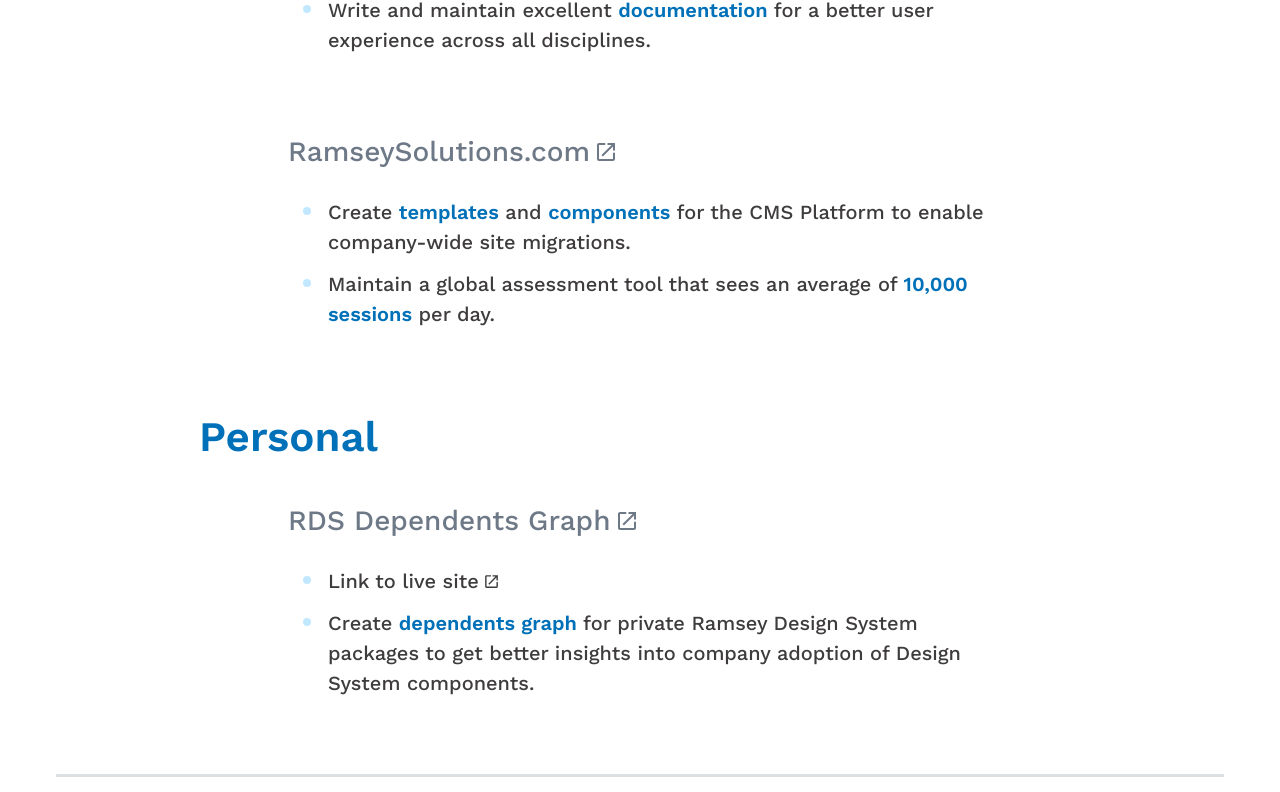
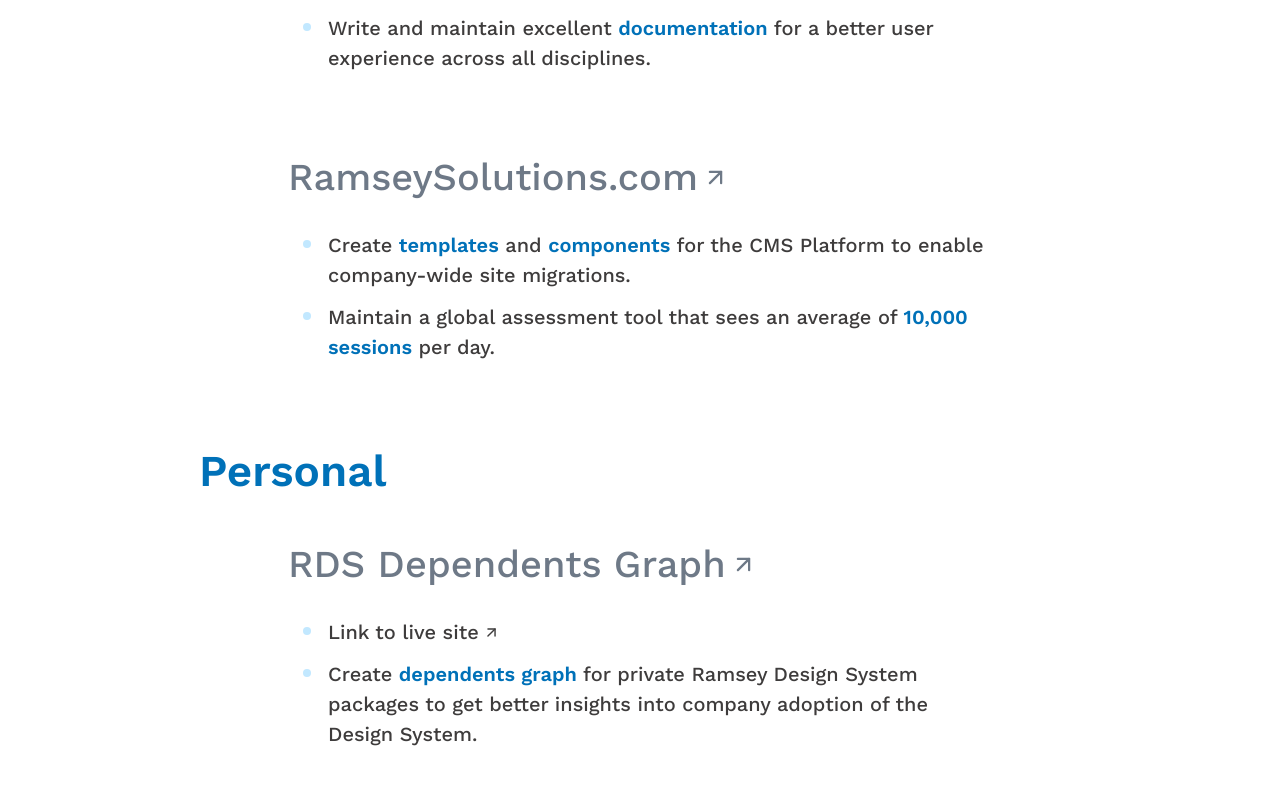
Before and after one commit to jeffreymcfarland/jeffrey-website, a Next.js app: page /work in a window 1280 px wide. Shown: the part 568-1360 px from the top of the page. Built offline with nearby package versions, Linux system fonts and the light colour scheme.

Commit message:
clean up

```diff
--- a/pages/about.js
+++ b/pages/about.js
@@ -31,7 +31,8 @@
             <Text element="span" color="alternate" weight="semibold">
               Design System
             </Text>{" "}
-            for the entire company and have a passion for front end development.
+            for the entire company. This recent project has helped me
+            consistently grow and learn in the front end development space.
           </Text>
           <Text>
             I previously worked on architecture, templates, and components for
--- a/pages/index.js
+++ b/pages/index.js
@@ -96,10 +96,6 @@
         <Grid.Item colSpan={{ sm: 8, md: 6 }} colStart={{ sm: 3, md: 4 }}>
           <div className={Styles.passionSection}>
             <Text size="lg" align="center">
-              User experiences, clean code and thoughtful documentation are a
-              few of my passions
-            </Text>
-            <Text size="lg" align="center">
               Currently working on a{" "}
               <Text
                 element="span"
@@ -109,7 +105,7 @@
               >
                 Design System
               </Text>{" "}
-              built in three different languages
+              supporting three different tech stacks and over 250 engineers.
             </Text>
           </div>
         </Grid.Item>
--- a/pages/work.js
+++ b/pages/work.js
@@ -5,7 +5,7 @@
 import List from "../components/list";
 import Text from "../components/text";
 import Icon from "../components/icon";
-import { IoMdOpen } from "react-icons/io";
+import { FiArrowUpRight } from "react-icons/fi";
 
 export default function Work() {
   return (
@@ -23,7 +23,7 @@
           </Heading>
         </Grid.Item>
         <Grid.Item colSpan={{ sm: 8 }} colStart={{ sm: 3 }}>
-          <Heading level={4} color="subtle">
+          <Heading level={3} color="subtle">
             Ramsey Design System
           </Heading>
           <List>
@@ -55,14 +55,14 @@
       </Grid>
       <Grid>
         <Grid.Item colSpan={{ sm: 8 }} colStart={{ sm: 3 }}>
-          <Heading level={4} color="subtle">
+          <Heading level={3} color="subtle">
             <a
               href="https://www.ramseysolutions.com/"
               target="_blank"
               rel="noreferrer"
             >
               RamseySolutions.com
-              <Icon element={IoMdOpen} size={32} />
+              <Icon element={FiArrowUpRight} size={35} />
             </a>
           </Heading>
           <List>
@@ -94,14 +94,14 @@
           </Heading>
         </Grid.Item>
         <Grid.Item colSpan={{ sm: 8 }} colStart={{ sm: 3 }}>
-          <Heading level={4} color="subtle">
+          <Heading level={3} color="subtle">
             <a
               href="https://github.com/jeffreymcfarland/rds-package-dependents"
               target="_blank"
               rel="noreferrer"
             >
               RDS Dependents Graph
-              <Icon element={IoMdOpen} size={32} />
+              <Icon element={FiArrowUpRight} size={35} />
             </a>
           </Heading>
           <List>
@@ -112,7 +112,7 @@
                 rel="noreferrer"
               >
                 Link to live site
-                <Icon element={IoMdOpen} size={25} />
+                <Icon element={FiArrowUpRight} size={25} />
               </a>
             </Text>
             <Text>
@@ -121,7 +121,7 @@
                 dependents graph
               </Text>{" "}
               for private Ramsey Design System packages to get better insights
-              into company adoption of Design System components.
+              into company adoption of the Design System.
             </Text>
           </List>
         </Grid.Item>
--- a/styles/components/Heading.module.css
+++ b/styles/components/Heading.module.css
@@ -6,30 +6,31 @@
 .h6 {
   margin: 0;
   margin-bottom: var(--size-spacing-stack-md);
+  text-align: left;
 }
 
 .h1 {
-  font-size: var(--size-font-heading-xl);
+  font-size: var(--size-font-heading-lg);
 }
 
 .h2 {
-  font-size: var(--size-font-heading-lg);
+  font-size: var(--size-font-heading-md);
 }
 
 .h3 {
-  font-size: var(--size-font-heading-md);
+  font-size: var(--size-font-heading-sm);
 }
 
 .h4 {
-  font-size: var(--size-font-heading-sm);
+  font-size: var(--size-font-heading-xs);
 }
 
 .h5 {
-  font-size: var(--size-font-heading-sm);
+  font-size: var(--size-font-heading-xs);
 }
 
 .h6 {
-  font-size: var(--size-font-heading-sm);
+  font-size: var(--size-font-heading-xs);
 }
 
 .primary {
@@ -60,15 +61,6 @@
   font-weight: 700;
 }
 
-.h1,
-.h2,
-.h3,
-.h4,
-.h5,
-.h6 {
-  text-align: left;
-}
-
 .center {
   text-align: center;
 }
@@ -76,3 +68,29 @@
 .right {
   text-align: right;
 }
+
+@media screen and (min-width: 37.5em) {
+  .h1 {
+    font-size: var(--size-font-heading-2xl);
+  }
+
+  .h2 {
+    font-size: var(--size-font-heading-xl);
+  }
+
+  .h3 {
+    font-size: var(--size-font-heading-lg);
+  }
+
+  .h4 {
+    font-size: var(--size-font-heading-md);
+  }
+
+  .h5 {
+    font-size: var(--size-font-heading-sm);
+  }
+
+  .h6 {
+    font-size: var(--size-font-heading-xs);
+  }
+}
--- a/styles/globals.css
+++ b/styles/globals.css
@@ -68,10 +68,13 @@
   --size-font-md: 20px;
   --size-font-lg: 24px;
   --size-font-xl: 28px;
-  --size-font-heading-sm: 28px;
-  --size-font-heading-md: 36px;
-  --size-font-heading-lg: 42px;
-  --size-font-heading-xl: 50px;
+  --size-font-2xl: 32px;
+  --size-font-heading-xs: 20px;
+  --size-font-heading-sm: 26px;
+  --size-font-heading-md: 32px;
+  --size-font-heading-lg: 38px;
+  --size-font-heading-xl: 44px;
+  --size-font-heading-2xl: 50px;
   --size-spacing-inline-xs: 4px;
   --size-spacing-inline-sm: 8px;
   --size-spacing-inline-md: 12px;
```
